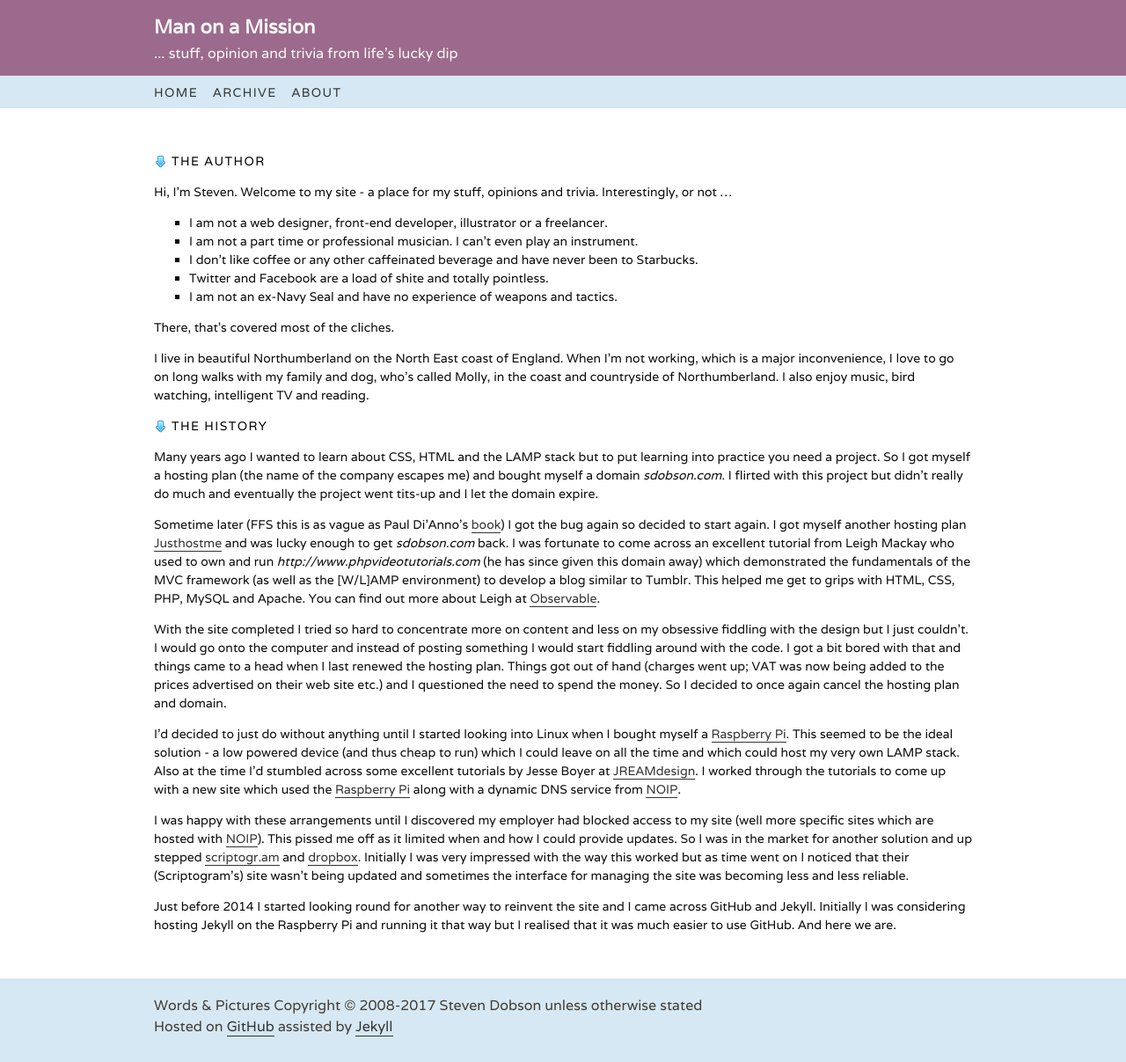
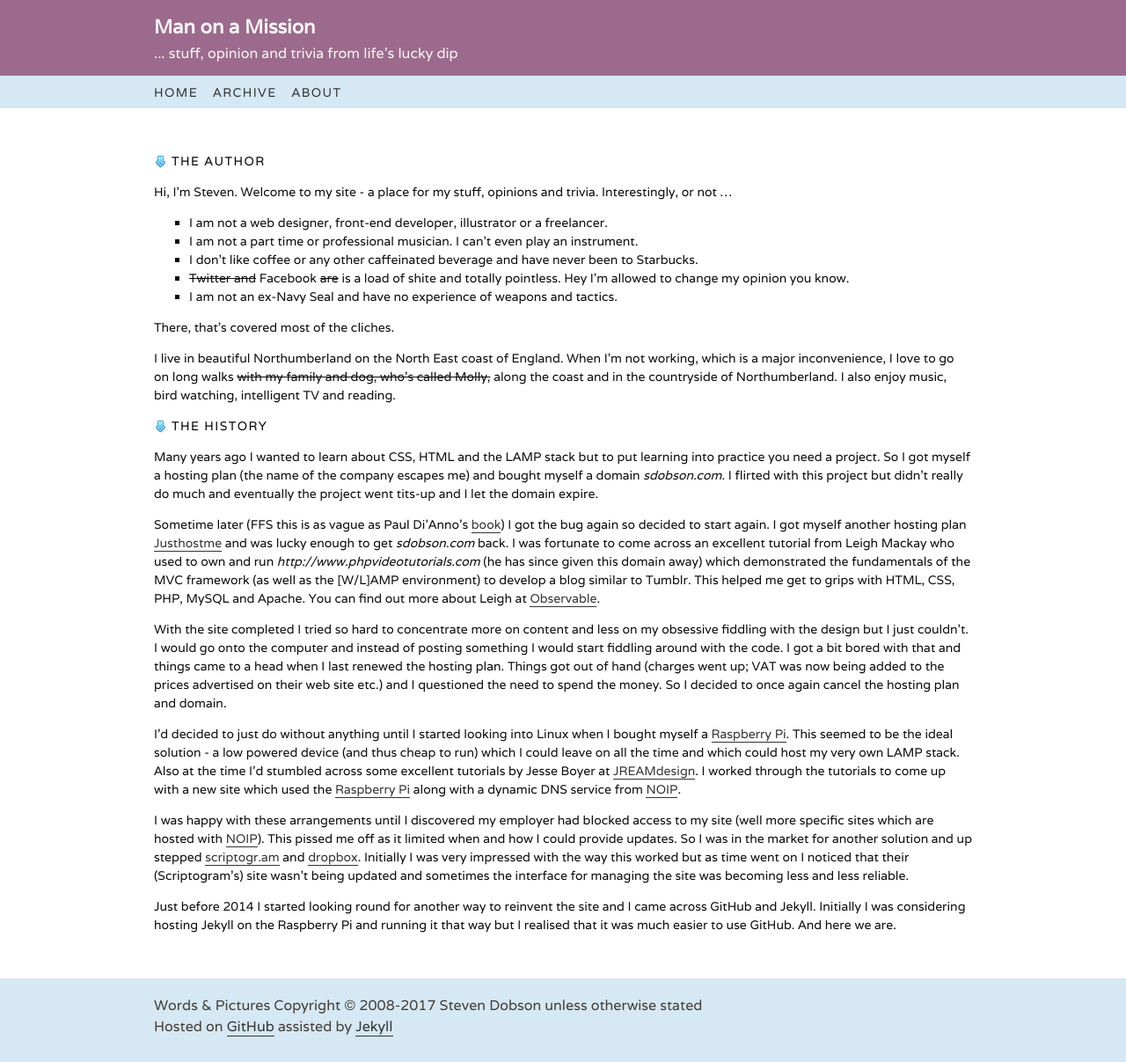
Before and after one commit to moam/moam.github.io, a Jekyll site: the page built from about.md, in a window 1280 px wide. Shown: the whole page at 88% size. Built offline with Jekyll 4.4.1, drawn with Linux system fonts in a browser that asks for light colours.

Commit message:
more Jun 2017 updates

```diff
--- a/about.md
+++ b/about.md
@@ -10,13 +10,13 @@ Hi, I'm Steven. Welcome to my site - a place for my stuff, opinions and trivia.
 * I am not a web designer, front-end developer, illustrator or a freelancer.
 * I am not a part time or professional musician. I can't even play an instrument.
 * I don't like coffee or any other caffeinated beverage and have never been to Starbucks.
-* Twitter and Facebook are a load of shite and totally pointless.
+* ~~Twitter and~~ Facebook ~~are~~ is a load of shite and totally pointless. Hey I'm allowed to change my opinion you know.
 * I am not an ex-Navy Seal and have no experience of weapons and tactics.
 
 There, that's covered most of the cliches.
 
 I live in beautiful Northumberland on the North East coast of England. When I'm not working, which is a major inconvenience, I love to go on long
-walks with my family and dog, who's called Molly, in the coast and countryside of Northumberland. I also enjoy music, bird watching, intelligent TV and
+walks ~~with my family and dog, who's called Molly,~~ along the coast and in the countryside of Northumberland. I also enjoy music, bird watching, intelligent TV and
 reading.
 
 ##### The History
```
